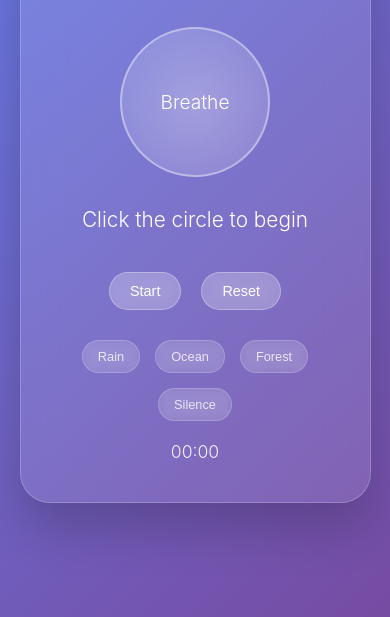
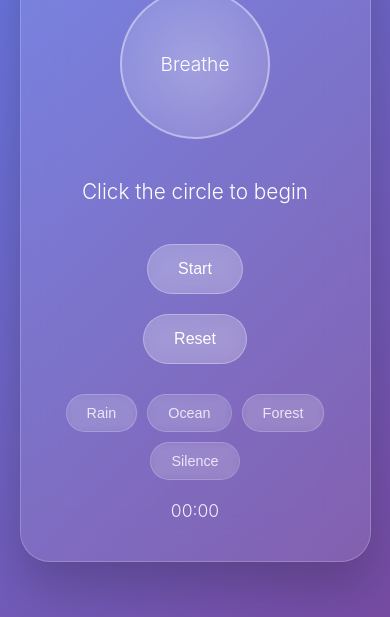
Before and after one commit to raymundo-angellajane/breathify, a plain HTML site: page index.html in a window 390 px wide. Shown: the part 227-844 px from the top of the page. Drawn offline with Linux system fonts and the light colour scheme.

Commit message:
Add timer display styling and responsive design adjustments for small screens

```diff
--- a/style.css
+++ b/style.css
@@ -243,24 +243,18 @@ h1{
         font-size: 2rem;
     }
 
-    .subtitle{
-        font-size: 1rem;
-        margin-bottom: 30px;
-    }
-
     .breathing-circle{
         width: 150px;
         height: 150px;
-        margin-bottom: 30px;
     }
 
-    .btn{
-        padding: 10px 20px;
-        font-size: 0.9rem;
+    .controls{
+        flex-direction: column;
+        align-items: center;
     }
 
-    .sound-btn{
-        padding: 8px 15px;
-        font-size: 0.8rem;
+    .sound-controls{
+        gap: 10px;
     }
+
 }
```
